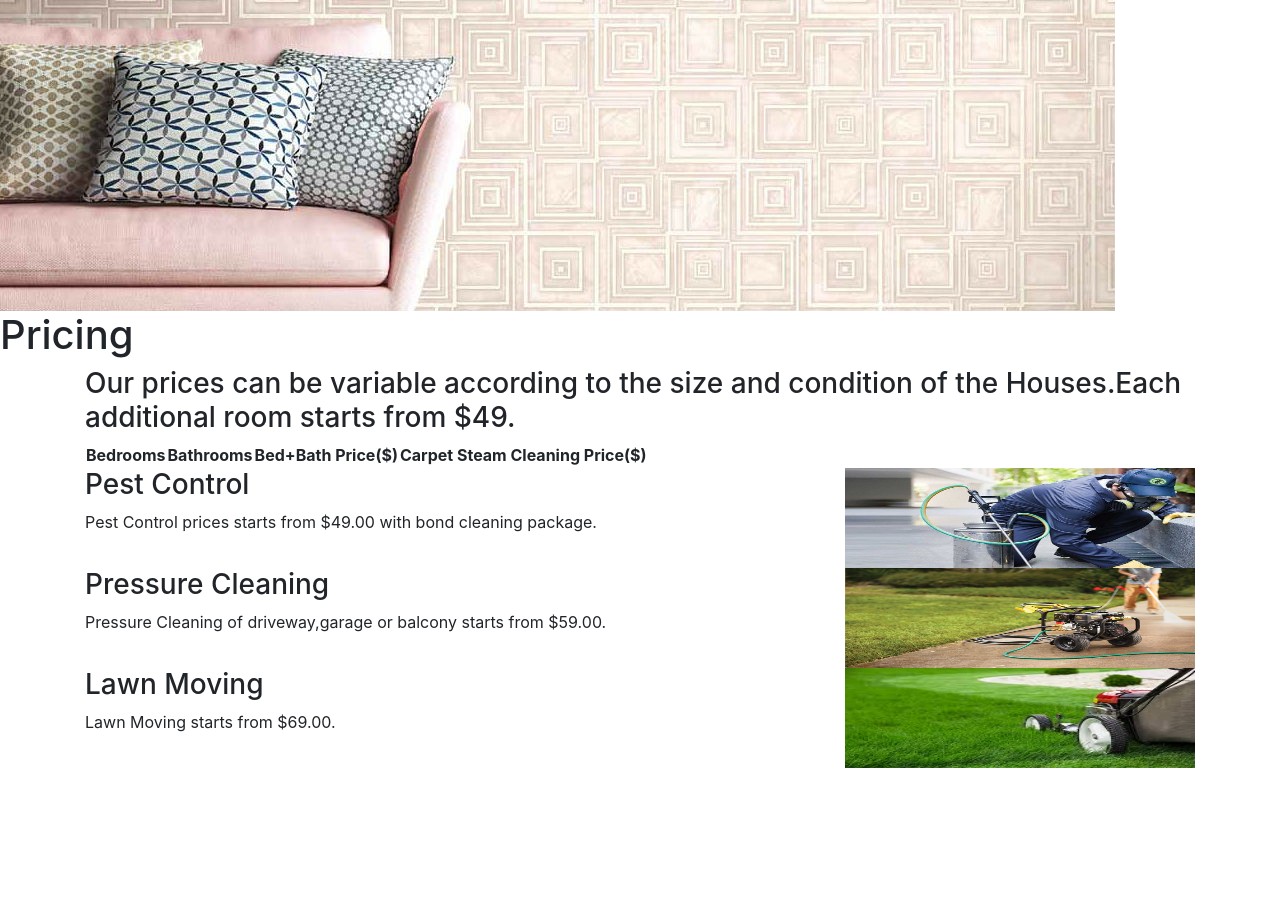
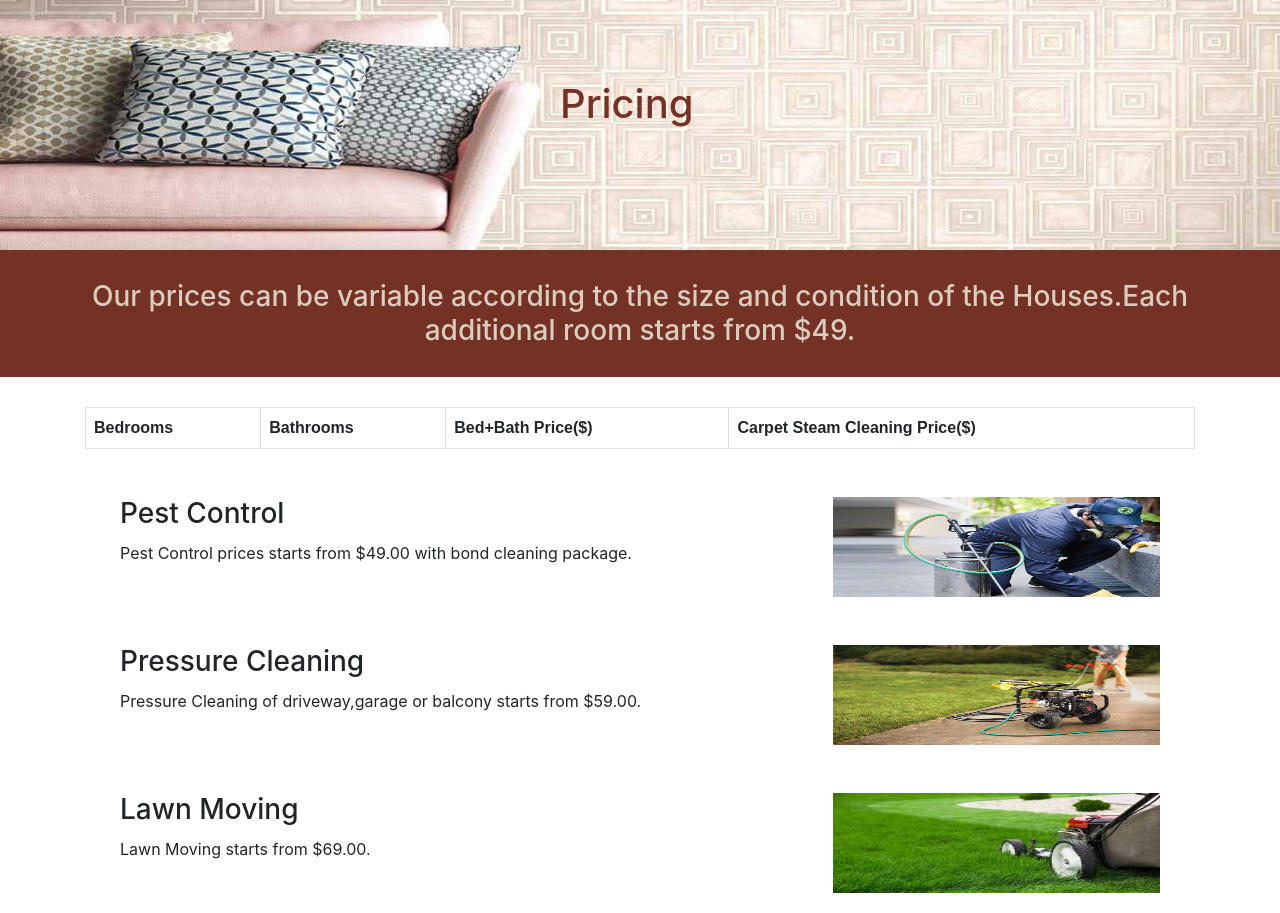
Before and after one commit to PawanSandhu/GetItFix, a PHP site: page /pricing.html in a window 1280 px wide. Before the commit the page ends 768 px from the top, so only its background shows below. Run offline with PHP 8.4, Linux system fonts and the light colour scheme; lists and menus that the app fills with data are empty.

Commit message:
merge pest and pricing css in main css file

```diff
--- a/css/style.css
+++ b/css/style.css
@@ -588,3 +588,260 @@ i:hover {
   height: 196px;
   margin-left: 0px !important;
 }
+
+
+/*pest control css by lakhpreet singh*/
+.pest-main-img{
+  width: 100%;
+  height: 250px;
+  position: absolute;
+}
+
+.pest-top-div {
+  width: 100%;
+  height: 250px;
+  position: relative;
+}
+
+.pest-main-text {
+  color: white;
+  position: absolute;
+  top: 5rem;
+  left: 28rem;
+  z-index: 1000;
+  background-color: rgba(46, 51, 56, 0.3);
+}
+
+.pest-intro {
+  padding: 3rem 0rem 3rem 0rem;
+  background-color: #dbcdbd;
+}
+
+
+.pest-intro p {
+  margin: 10px 0px 30px 0px;
+
+}
+
+.pest-slideshow {
+  background-color: lightgrey;
+}
+
+.pest-work {
+  background-color: #743125;
+  color: white;
+  text-align: center;
+  padding: 20px;
+}
+
+.pest-work span{
+  color: lightgrey;
+  font-size: 20px;
+}
+
+
+.slideshow-container {
+    max-width: 1000px;
+
+    position: relative;
+    margin: auto;
+  }
+
+    .active {
+    background-color: #717171;
+  }
+
+
+ .fade {
+    -webkit-animation-name: fade;
+    -webkit-animation-duration: 2.0s;
+    animation-name: fade;
+    animation-duration: 2.0s;
+  }
+
+  @-webkit-keyframes fade {
+    from {opacity: .9}
+    to {opacity: 1}
+  }
+
+  @keyframes fade {
+    from {opacity: .4}
+    to {opacity: 1}
+  }
+
+
+  @media only screen and (max-width: 300px) {
+ .text {font-size: 11px}
+  }
+  {
+  display: table;
+  margin: 10px auto;
+  height: auto;
+  width: 250px;
+  background-color: #f5f2ef;
+  border: 1px solid #ebe5e0;
+  text-align: center;
+  z-index: 1000;
+  box-shadow: 0 4px 8px 0 rgba(0, 0, 0, 0.2), 0 6px 20px 0 rgba(0, 0, 0, 0.19);
+
+}
+
+.pest-work1{
+  display: table;
+  margin: 10px auto;
+  height: 300px;
+  width: 250px;
+  background-color: #dbcdbd;
+  border: 1px solid #ebe5e0;
+  text-align: left;
+  box-shadow: 0 4px 8px 0 rgba(0,0,0,0.2), 0 6px 20px 0 rgba(0,0,0,0.19);
+  z-index: 1000;
+  font-size: 14px;
+  margin-bottom: 2rem;
+  margin-top: 4rem;
+}
+
+.pest-work1 h5 {
+  padding: 20px 20px 10px 20px;
+  background-color: #3f7033;
+  color: white;
+}
+
+
+
+.pest-work1 p {
+  padding: 0px 10px 10px 10px;
+
+  /*background-color: lightgrey;*/
+  }
+  .pest-pic{
+    width: 100%;
+    height: auto;
+  }
+  .pest-work2{
+
+    background-color: #dbcdbd;
+  }
+
+
+
+/*------------------pricing starts-----------------*/
+
+
+
+.pricing-main-img{
+  width: 100%;
+  height: 250px;
+  position: absolute;
+}
+
+.pricing-top-div {
+  width: 100%;
+  height: 250px;
+  position: relative;
+
+}
+
+.pricing-main-text {
+  color: #743125;
+  position: absolute;
+  top: 5rem;
+  left: 35rem;
+  z-index: 1000;
+
+
+}
+
+.pricing-main {
+  margin: 20px;
+  text-align: center;
+  text-align: left;
+  margin-top: 3rem;
+  margin-bottom: 3rem;
+
+}
+
+
+
+.pricing1{
+  display: table;
+  margin: 10px auto;
+  height: 280px;
+  width: 250px;
+  background-color: #f5f2ef;
+  border: 1px solid #ebe5e0;
+  text-align: left;
+  box-shadow: 0 4px 8px 0 rgba(0,0,0,0.2), 0 6px 20px 0 rgba(0,0,0,0.19);
+  z-index: 1000;
+  font-size: 14px;
+  margin-bottom: 2rem;
+  margin-top: 4rem;
+}
+
+.pricing1 h5 {
+  padding: 20px 20px 10px 20px;
+  background-color: grey;
+}
+
+.pricing-color{
+  color: #dbcdbd;
+  background-color: #743125;
+  text-align: center;
+  padding: 30px;
+}
+
+.pricing-color {
+  background color: #743125;
+}
+
+
+.pricing1 p {
+  padding: 0px 10px 10px 10px;
+}
+
+table {
+  font-family: arial, sans-serif;
+  border-collapse: collapse;
+  width: 100%;
+  margin-top: 30px;
+  margin-bottom: 30px;
+}
+
+td, th {
+  border: 1px solid #dddddd;
+  text-align: left;
+  padding: 8px;
+}
+
+tr:nth-child(even) {
+  background-color: #dddddd;
+}
+
+.pricing-text {
+  margin: 20px;
+  text-align: center;
+  text-align: left;
+  margin-top: 3rem;
+}
+
+
+.pricing-text p {
+  margin: 10px 0px 30px 0px;
+
+}
+.pricing-pest{
+  float: right;
+
+}
+
+}
+.pricing-cleaning{
+  float: right;
+
+}
+
+}
+.pricing-lawn{
+  float: right;
+
+}
```
Also changed, not shown: 1 other file.
